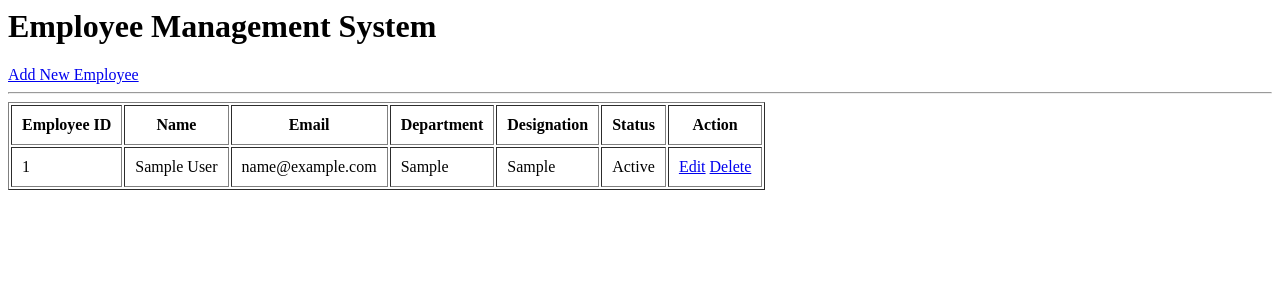
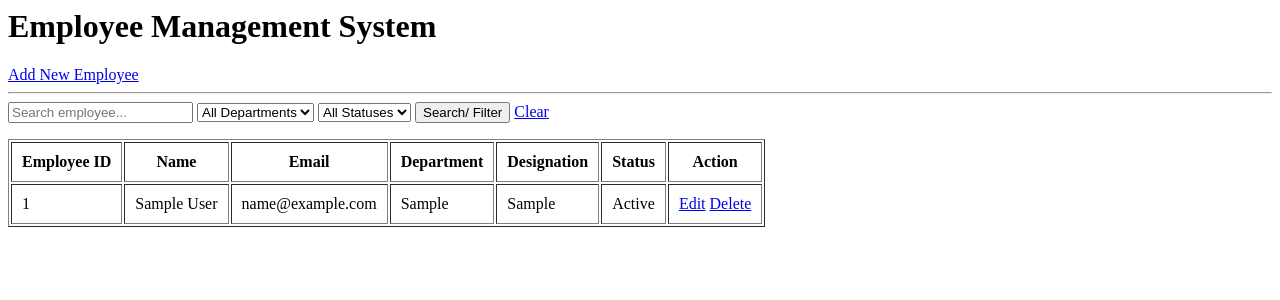
Before and after one commit to rohit08780/IT-ASSET-Employee-Management-System, a Django app: page /employees/ in a window 1280 px wide. Shown: the top 300 px of the page. Run offline with Django 5.2, Linux system fonts and the light colour scheme; tables that the repository leaves empty hold one stand-in row (values such as "Sample post").

Commit message:
Day: 4 filter, search & active inactive completed

```diff
--- a/employees/templates/employees/employee_list.html
+++ b/employees/templates/employees/employee_list.html
@@ -1,5 +1,5 @@
+
 <html lang="en">
-
 <head>
     <meta charset="utf-8" />
     <meta name="viewport" content="width=device-width, initial-scale=1.0" />
@@ -13,8 +13,39 @@
 
     <hr />
 
+    <form method="GET">
+        <input type="text" name="q" placeholder="Search employee..." value="{{ query }}">
+        <select name="department">
+        <option value="">All Departments</option>
+
+        {% for department in departments %}
+            <option
+                value="{{ department }}"
+                {% if selected_department == department %}selected{% endif %}
+            >
+                {{ department }}
+            </option>
+        {% endfor %}
+    </select>
+    <select name="status">
+    <option value="">All Statuses</option>
+
+    <option value="active"
+        {% if selected_status == "active" %}selected{% endif %}>
+        Active
+    </option>
+
+    <option value="inactive"
+        {% if selected_status == "inactive" %}selected{% endif %}>
+        Inactive
+    </option>
+</select>
+        <button type="submit">Search/ Filter</button>
+        <a href="{% url 'employee_list' %}">Clear</a>
+    </form>
+
     <table border="1" cellpadding="10">
-        <thread>
+        <thead>
             <tr>
                 <th>Employee ID</th>
                 <th>Name</th>
@@ -25,7 +56,7 @@
                 <th>Action</th>
             </tr>
 
-        </thread>
+        </thead>
         <tbody>
             {% for employee in employees %}
             <tr>
--- a/employees/views.py
+++ b/employees/views.py
@@ -1,15 +1,40 @@
 from django.shortcuts import render, redirect, get_object_or_404
 from .models import Employee
 from .forms import EmployeeForm
+from django.db.models import Q
 # Create your views here.
 
 def employee_list(request):
+	query = request.GET.get("q","")
+	selected_department = request.GET.get("department", "")
+	selected_status = request.GET.get("status", "")
+
 	employees = Employee.objects.all().order_by("employee_id")
+
+	if query:
+		employees = employees.filter(
+			Q(employee_id__icontains=query)|
+			Q(first_name__icontains=query)|
+			Q(last_name__icontains=query)|
+			Q(email__icontains=query)|
+			Q(department__icontains=query)|
+			Q(designation__icontains=query)
+		)
+
+	if selected_department:
+		employees = employees.filter(department=selected_department)
+	departments = Employee.objects.order_by("department").values_list("department", flat=True).distinct()
+
+	if selected_status == "active":
+		employees = employees.filter(is_active=True)
+	elif selected_status == "inactive":
+		employees = employees.filter(is_active=False)
+
 
 	return render(
 		request,
 		"employees/employee_list.html",
-		{"employees": employees}
+		{"employees": employees, "query": query, "departments": departments, "selected_department": selected_department, "selected_status": selected_status,}
 	)
 
 def employee_create(request):
```
